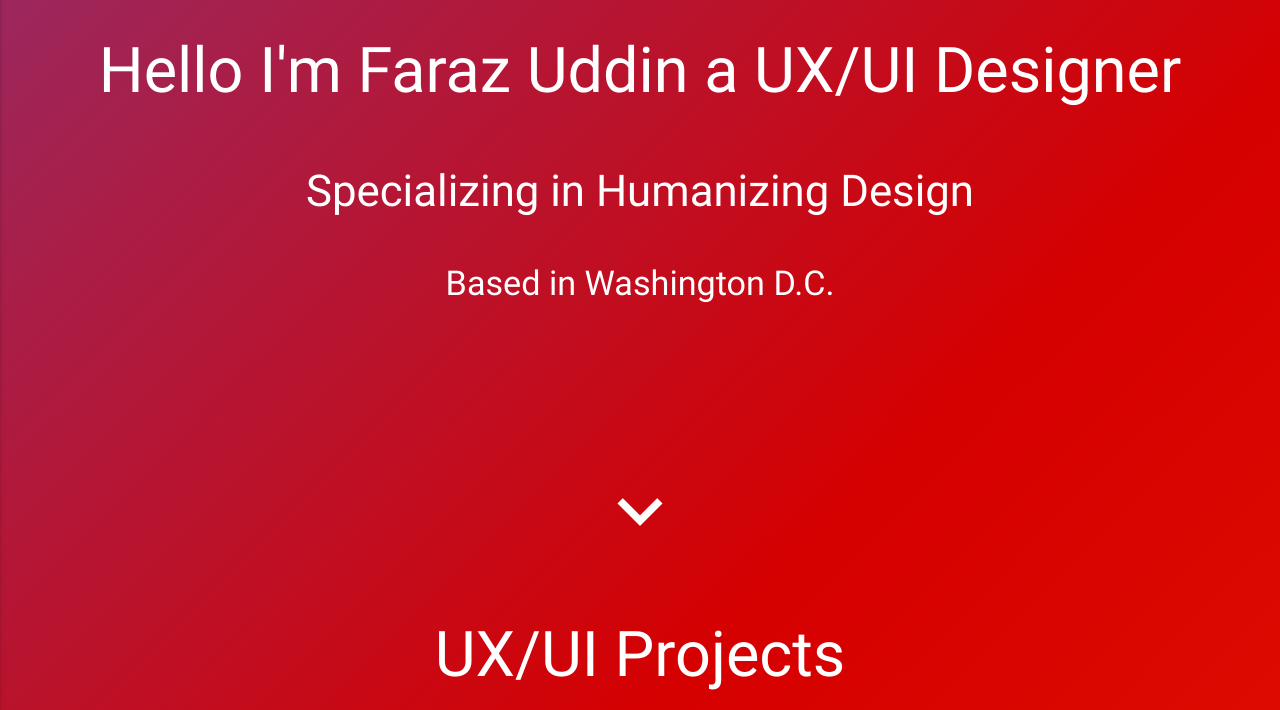
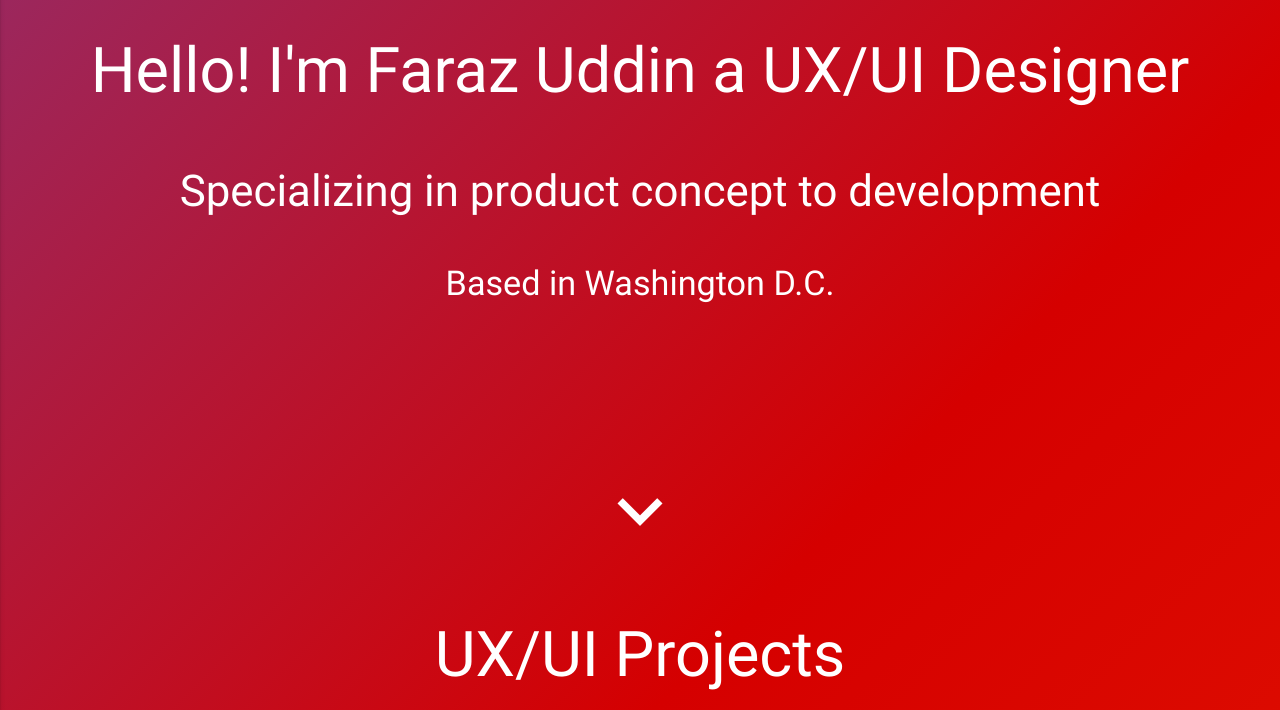
Before and after one commit to fucode/fucode.github.io, a plain HTML site: page index.html in a window 1280 px wide. Shown: the part 90-800 px from the top of the page. Drawn offline with nearby package versions, Linux system fonts and the light colour scheme.

Commit message:
Update index.html

```diff
--- a/index.html
+++ b/index.html
@@ -46,9 +46,9 @@
       <div class="caption center-align">
         <br />
         <br />
-        <h1>Hello I'm Faraz Uddin a UX/UI Designer</h1>
+        <h1>Hello! I'm Faraz Uddin a UX/UI Designer</h1>
         <br />
-        <h3>Specializing in Humanizing Design</h3>
+        <h3>Specializing in product concept to development</h3>
         <br />
         <h4>Based in Washington D.C.</h4>
       </div>
```
